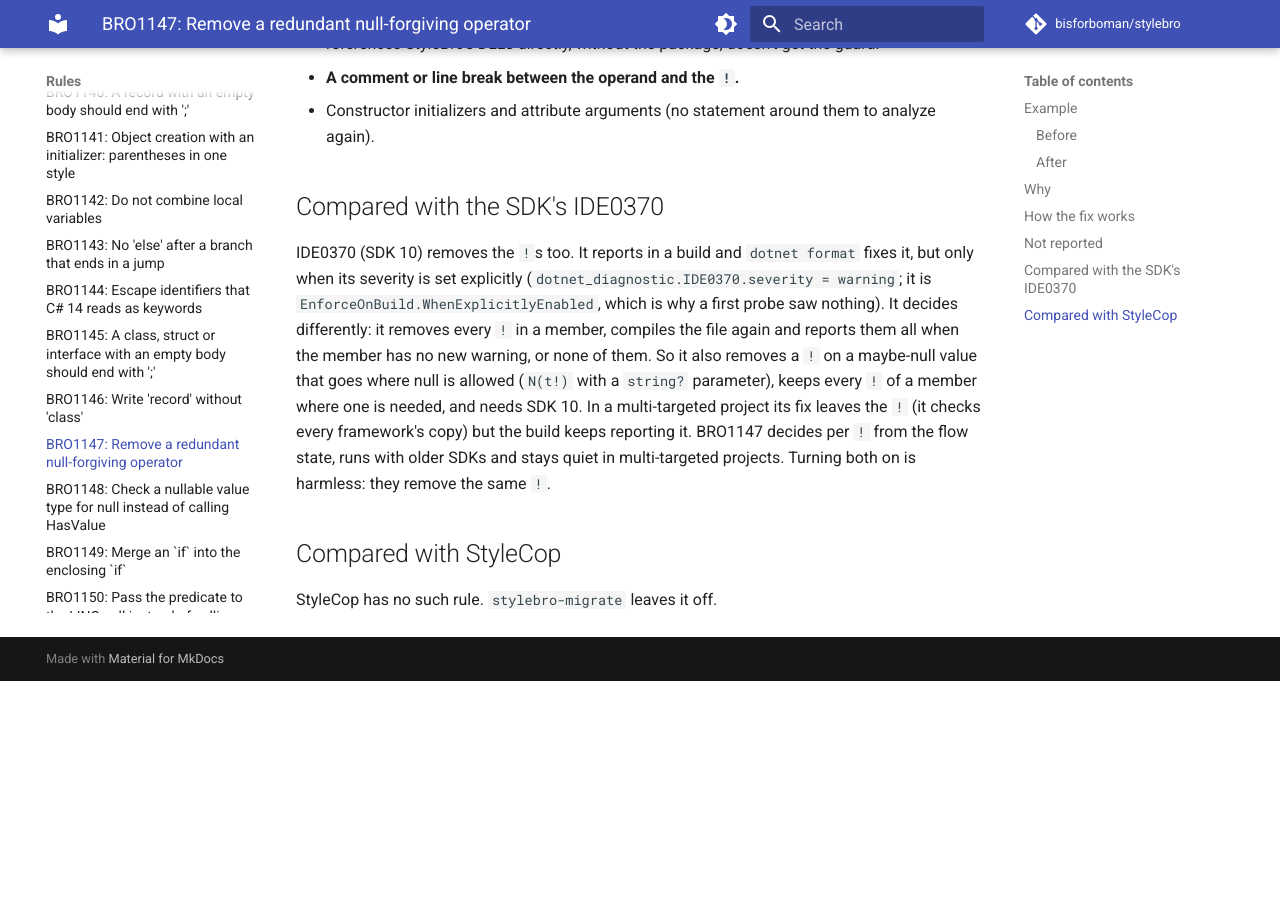
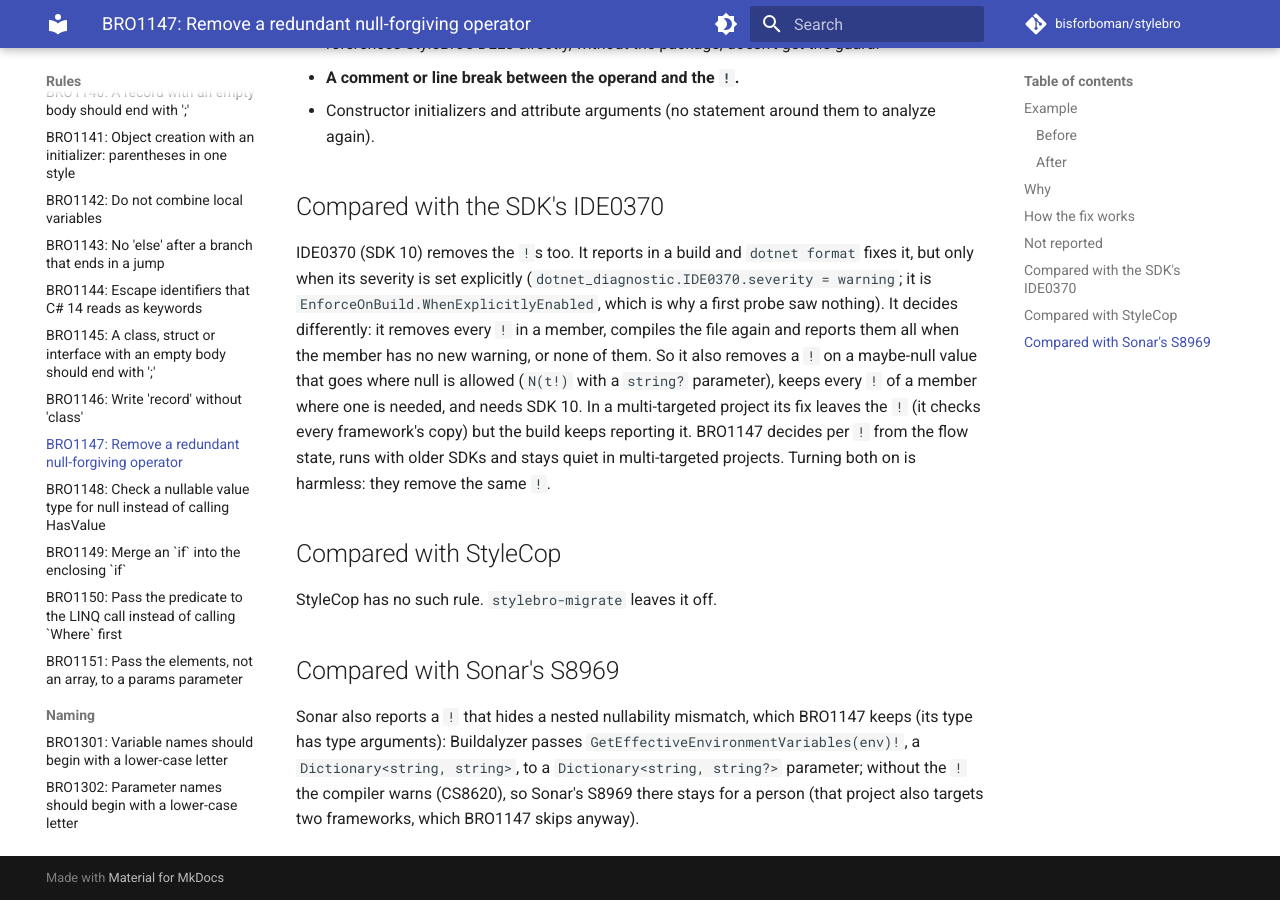
Before and after one commit to bisforboman/stylebro, an MkDocs documentation site: the page built from docs/rules/BRO1147.md, in a window 1280 px wide and 900 px high, scrolled down 2026 px. Built offline with MkDocs 1.6.1 and Material for MkDocs 9.7.7, drawn with Linux system fonts in a browser that asks for light colours; comment, search, counter and statistics services are not loaded; before the commit the page ends 2707 px from its top, so only the background shows below that.

Commit message:
Docs: Sonar S3878/S8969 cases BRO1151/BRO1147 leave
Co-Authored-By: Claude Opus 5.5 <noreply@anthropic.com>

```diff
--- a/docs/rules/BRO1147.md
+++ b/docs/rules/BRO1147.md
@@ -90,3 +90,10 @@ projects. Turning both on is harmless: they remove the same `!`.
 ## Compared with StyleCop
 
 StyleCop has no such rule. `stylebro-migrate` leaves it off.
+
+## Compared with Sonar's S8969
+
+Sonar also reports a `!` that hides a nested nullability mismatch, which BRO1147 keeps (its type has type arguments):
+Buildalyzer passes `GetEffectiveEnvironmentVariables(env)!`, a `Dictionary<string, string>`, to a
+`Dictionary<string, string?>` parameter; without the `!` the compiler warns (CS8620), so Sonar's S8969 there stays for a
+person (that project also targets two frameworks, which BRO1147 skips anyway).
```
Also changed, not shown: docs/migrating.md (+3 -1 lines), docs/rules/BRO1151.md (+1 -1 lines).
